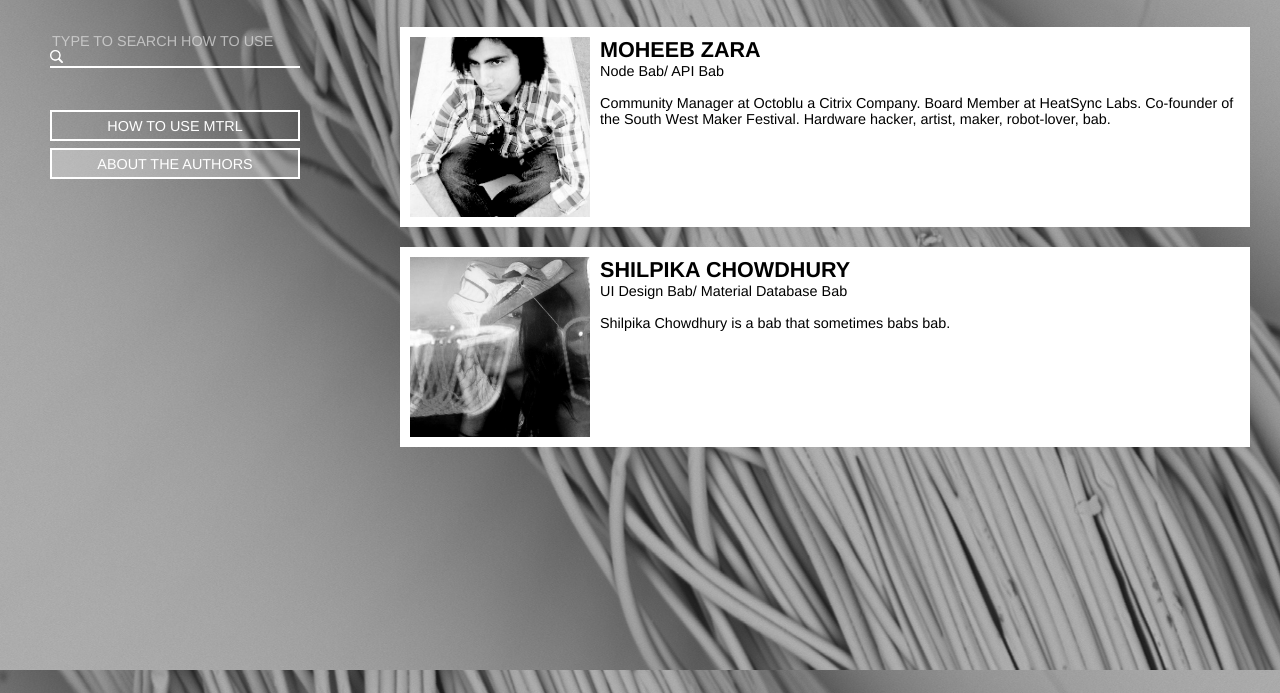
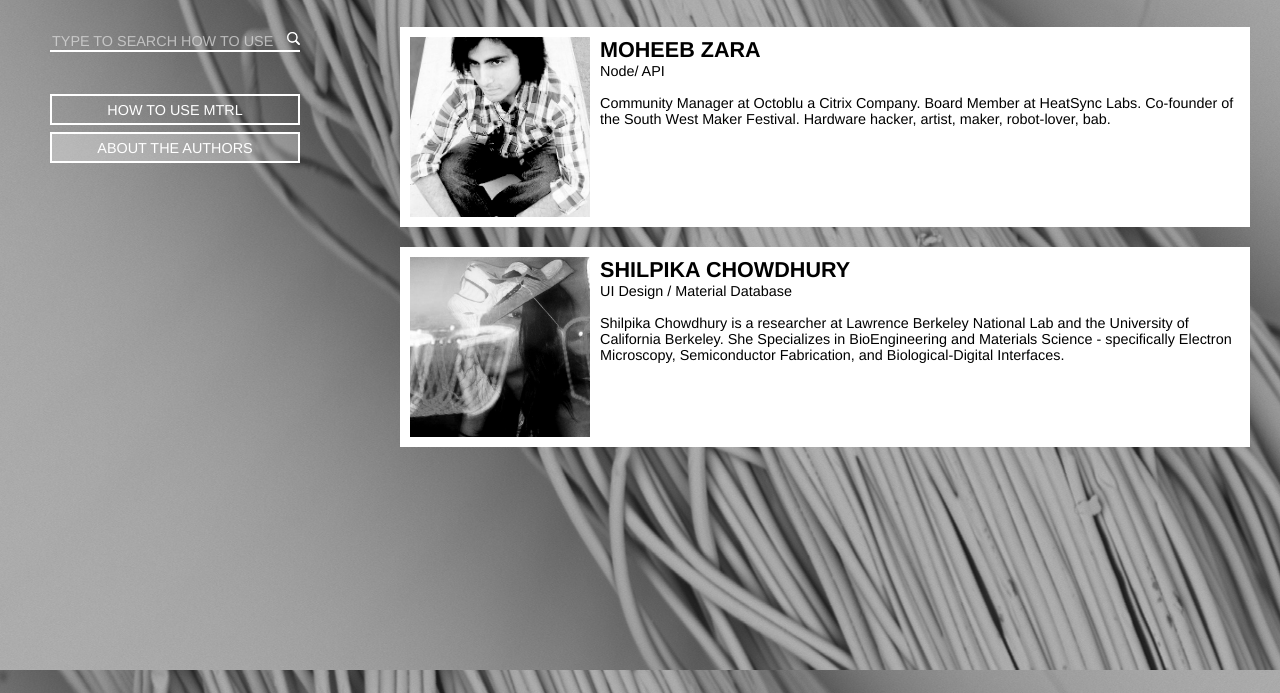
Before and after one commit to virgilvox/matrl, a plain HTML site: page about.html in a window 1280 px wide. Shown: the part 227-920 px from the top of the page. Drawn offline with Linux system fonts and the light colour scheme.

Commit message:
changed about page and flot right some images for IE compatibility

```diff
--- a/about.html
+++ b/about.html
@@ -4,7 +4,7 @@
 
 <head>
 	<meta http-equiv="Content-Type" content="text/html; charset=UTF-8">
-	<title>MTRL | About</title>
+	<title>MATRL | About</title>
 	<link rel="icon" type="image/png" href="favicon.png" />
 
 	<link rel="stylesheet" href="css/jquery-pi.css">
@@ -27,7 +27,7 @@
 	<a href="index.html"><img class="logo" src="images/logo.png"></a>
 	<div id="search-criteria">
 		<div id="condition">
-			<h3 id="condition-name"><input class="search" type="text" name="" placeholder="Type to Search How To Use"/> <img src="images/search.png" height="13"></h3>
+			<h3 id="condition-name"><input class="search" type="text" name="" placeholder="Type to Search How To Use"/> <img id="search-image" src="images/search.png" height="13"></h3>
 		</div>
 <!-- 		<div id="condition">
 			<h3 id="condition-name">How to use MTRL</h3>
@@ -55,7 +55,7 @@
 			<img id="author-image" src="images/moheeb.png">
 			<div id="author-description">
 				<h2> Moheeb Zara </h2>
-				<p> Node Bab/ API Bab </p>
+				<p> Node/ API </p>
 				<br>
 				<p> Community Manager at Octoblu a Citrix Company. Board Member at HeatSync Labs. Co-founder of the South West Maker Festival. Hardware hacker, artist, maker, robot-lover, bab.  </p>
 			</div>
@@ -64,9 +64,9 @@
 			<img id="author-image" src="images/shilpika.png">
 			<div id="author-description">
 				<h2> Shilpika Chowdhury </h2>
-				<p> UI Design Bab/ Material Database Bab </p>
+				<p> UI Design / Material Database </p>
 				<br>
-				<p> Shilpika Chowdhury is a bab that sometimes babs bab. </p>
+				<p> Shilpika Chowdhury is a researcher at Lawrence Berkeley National Lab and the University of California Berkeley. She Specializes in BioEngineering and Materials Science - specifically Electron Microscopy, Semiconductor Fabrication, and Biological-Digital Interfaces. </p>
 			</div>
 		<div>
 	</div>
--- a/css/style.css
+++ b/css/style.css
@@ -175,6 +175,10 @@ nav #specific-search input{
 	width:120px;
 	height:auto;}
 
+#search-image{
+	float:right;
+}
+
 #side-bar #search-criteria{
 }
 
@@ -190,7 +194,7 @@ nav #specific-search input{
 	color:#fff;
 	text-transform:uppercase;
 
-	padding: 0 10px 0px 0;
+	/*padding: 0 10px 0px 0;*/
 	border-bottom: solid #fff 2px;
 	margin-bottom: 5px;
 }
```
Also changed, not shown: index.html (+2 -2 lines).
